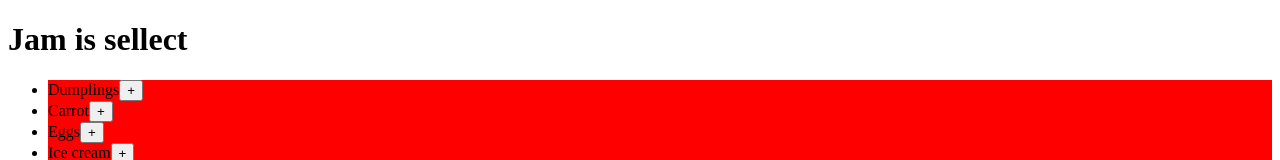
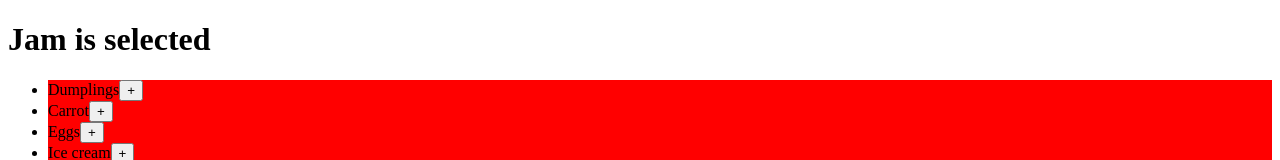
Before and after one commit to mate-academy/react_goods-selector, a React (Create React App) app: page / in a window 1280 px wide. Shown: the top 160 px of the page. Built offline with nearby package versions, Linux system fonts and the light colour scheme; the HTML template or start-up script is replaced by a standard one.

Commit message:
add switch

```diff
--- a/src/App.js
+++ b/src/App.js
@@ -36,24 +36,18 @@ class App extends Component {
   }
 
   setTitle = () => {
-    let titleStr = '';
     const { selectedGoods } = this.state;
     const arr = selectedGoods.slice(0, -1);
 
-    if (selectedGoods.length === 1) {
-      titleStr = `${selectedGoods} is sellect`;
+    switch (selectedGoods.length) {
+      case 0:
+        return `No goods selected`;
+      case 1:
+        return `${selectedGoods[0]} is selected`;
+      default:
+        return `${arr.join(', ')} and
+          ${selectedGoods.slice(-1)} are selected`;
     }
-
-    if (selectedGoods.length > 1) {
-      // eslint-disable-next-line
-      titleStr += `${arr.join(', ')} and ${selectedGoods[selectedGoods.length - 1]} are selected`;
-    }
-
-    if (selectedGoods.length === 0) {
-      titleStr = 'No goods selected';
-    }
-
-    return titleStr;
   }
 
   render() {
@@ -66,7 +60,7 @@ class App extends Component {
 
             return (
               <li
-                key={Math.random()}
+                key={good}
                 className={isSelected ? 'selectedEl' : 'unselectedEl'}
               >
                 {good}
```
